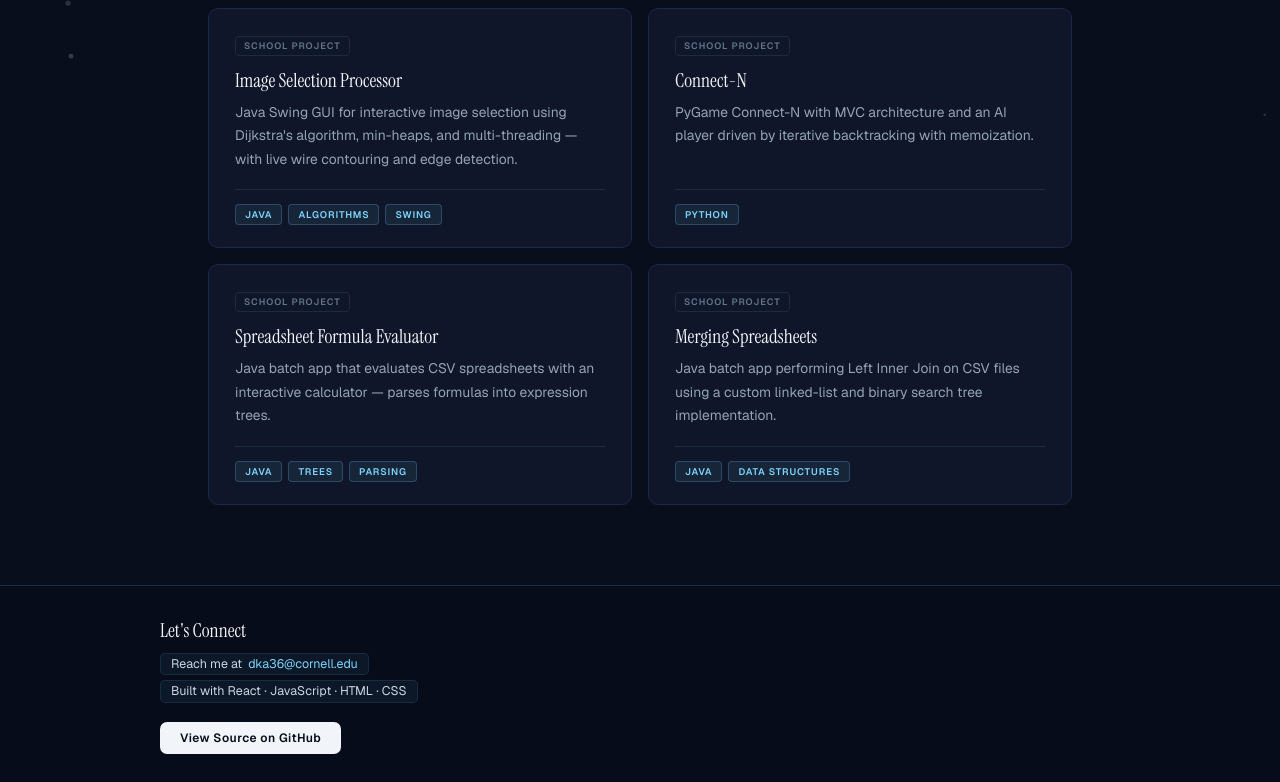
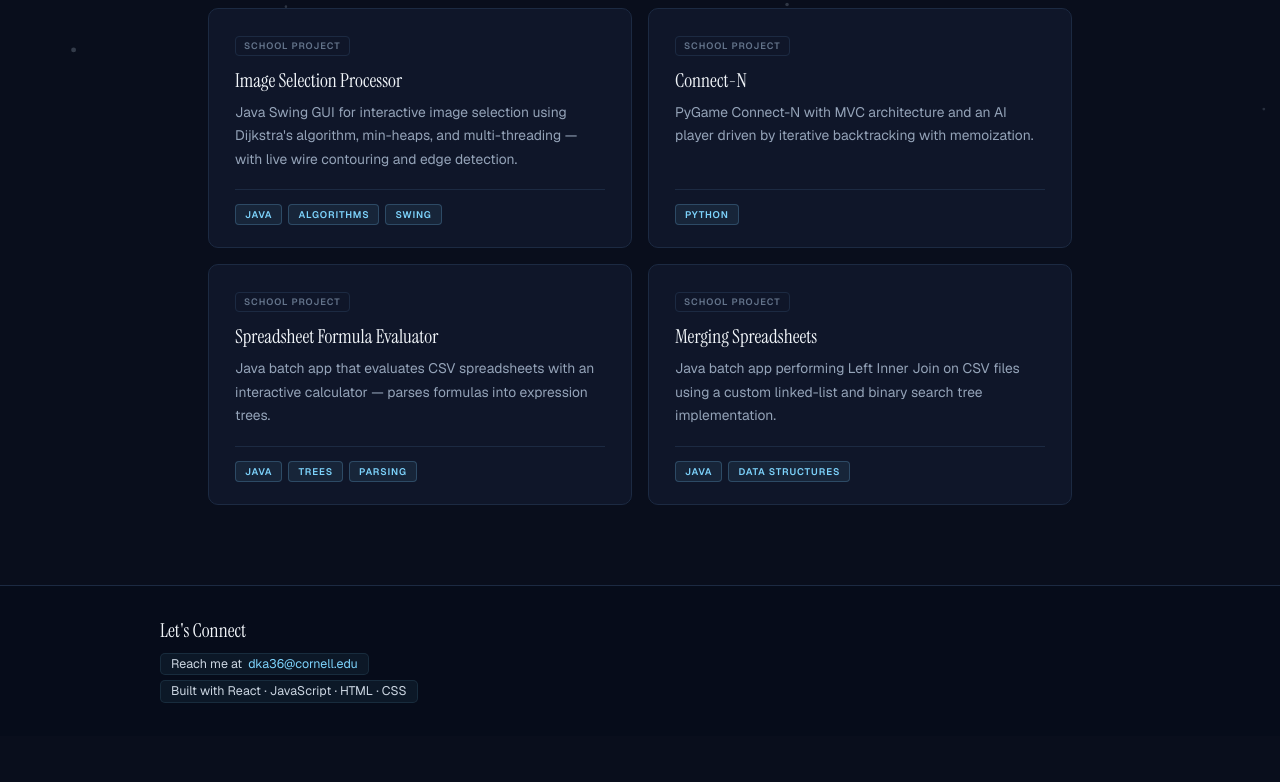
Before and after one commit to Dwain-Anderson/Dwain-Anderson.github.io, a Next.js app: page / in a window 1280 px wide. Shown: the part 663-1445 px from the top of the page. After the commit the page ends 1399 px from the top, so only its background shows below. Built offline with nearby package versions, Linux system fonts and the light colour scheme.

Commit message:
tweak footer

```diff
--- a/components/Footer.js
+++ b/components/Footer.js
@@ -13,14 +13,6 @@ function Footer() {
           Built with React · JavaScript · HTML · CSS
         </span>
 
-        <a
-          className="footer-repo"
-          href="https://github.com/Dwain-Anderson/Dwain-Anderson.github.io"
-          target="_blank"
-          rel="noopener noreferrer"
-        >
-          View Source on GitHub
-        </a>
       </div>
     </footer>
   );
```
